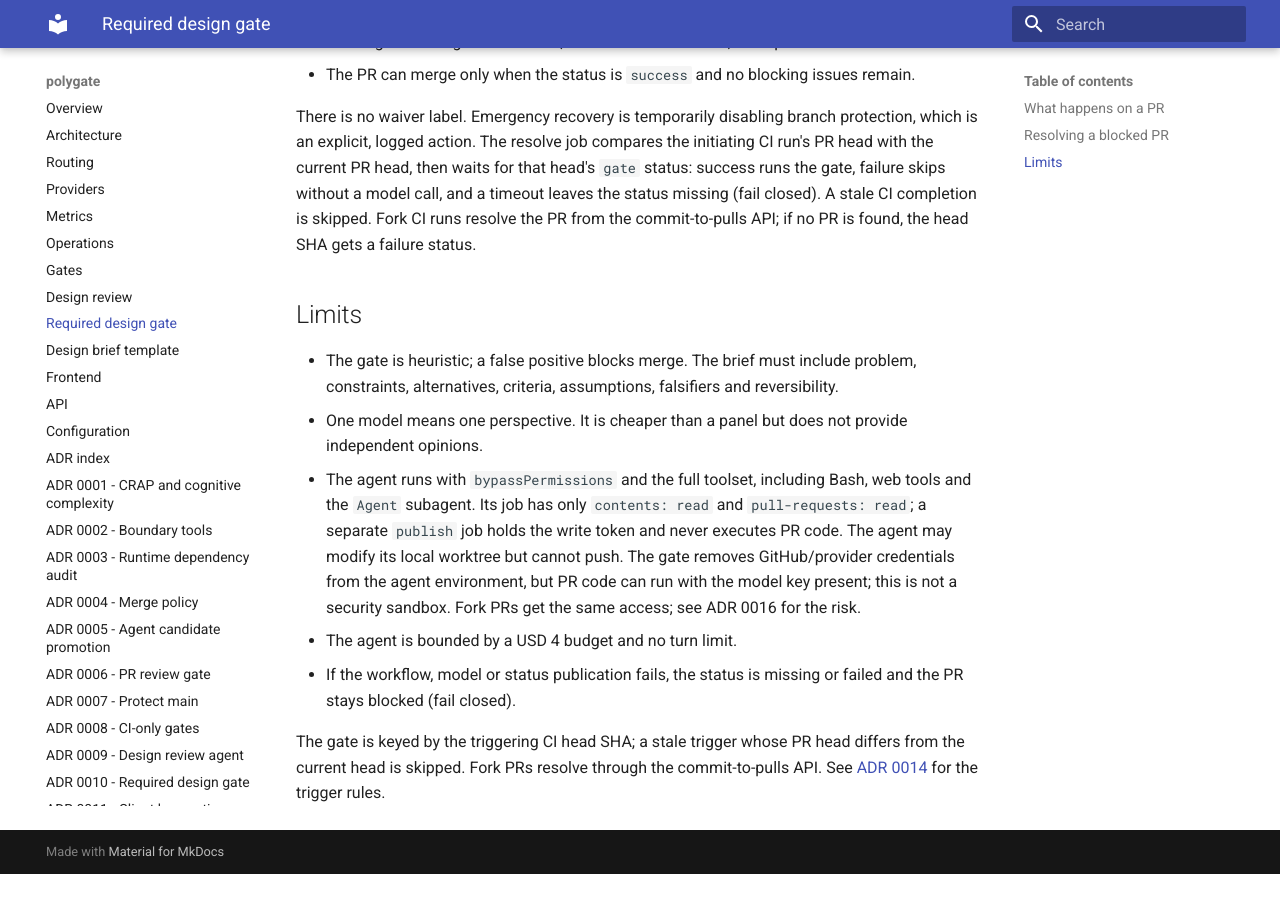
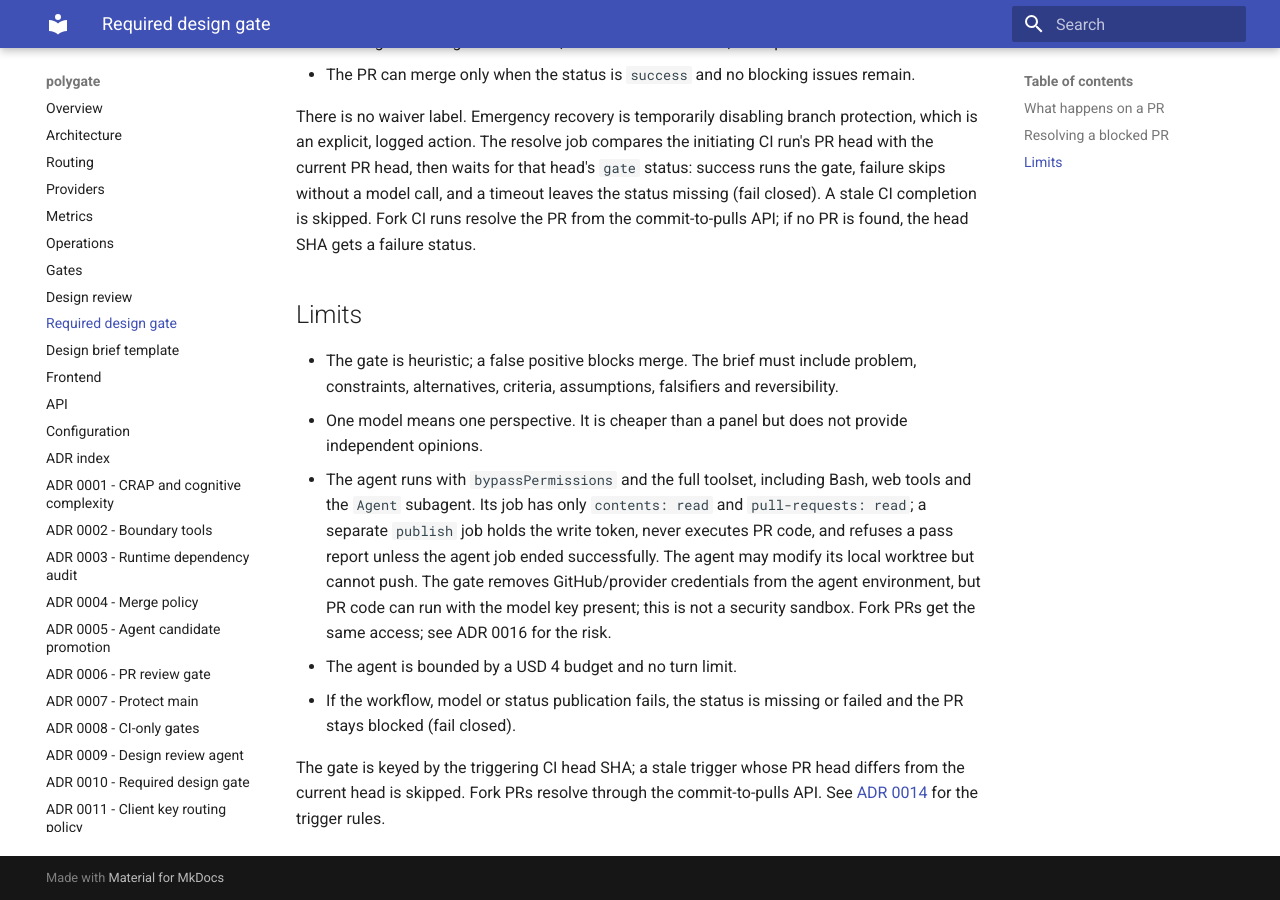
Before and after one commit to Zephyr236/polygate, an MkDocs documentation site: the page built from docs/design-gate.md, in a window 1280 px wide and 900 px high, scrolled down 824 px. Built offline with MkDocs 1.6.1 and Material for MkDocs 9.7.7, drawn with Linux system fonts in a browser that asks for light colours; before the commit the page ends 1698 px from its top, so only the background shows below that.

Commit message:
fix: harden the design-gate trigger and publication boundary
- Resolve the CI-run head from the merge commit's second parent, falling back
  to the event payload, and skip when no head can be determined.
- Give resolve statuses:write for its no-PR failure status.
- Skip publish when resolve is skipped; pass the agent job result so a failed
  or skipped gate cannot be turned into success by a forged report artifact.

Co-Authored-By: Claude Code <noreply@anthropic.com>

```diff
--- a/docs/design-gate.md
+++ b/docs/design-gate.md
@@ -40,8 +40,8 @@ failure status.
   opinions.
 - The agent runs with `bypassPermissions` and the full toolset, including Bash, web tools and the
   `Agent` subagent. Its job has only `contents: read` and `pull-requests: read`; a separate
-  `publish` job holds the write token and never executes PR code. The agent may modify its local
-  worktree but cannot push. The gate removes GitHub/provider credentials from the agent
+  `publish` job holds the write token, never executes PR code, and refuses a pass report unless the
+  agent job ended successfully. The agent may modify its local worktree but cannot push. The gate removes GitHub/provider credentials from the agent
   environment, but PR code can run with the model key present; this is not a security sandbox.
   Fork PRs get the same access; see ADR 0016 for the risk.
 - The agent is bounded by a USD 4 budget and no turn limit.
```
Also changed, not shown: docs/adr/0014-ci-first-design-gate.md (+2 -1 lines), docs/adr/0016-review-agent-bypass.md (+2 -1 lines), 3 other files.
